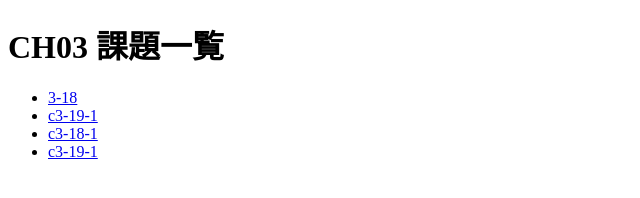
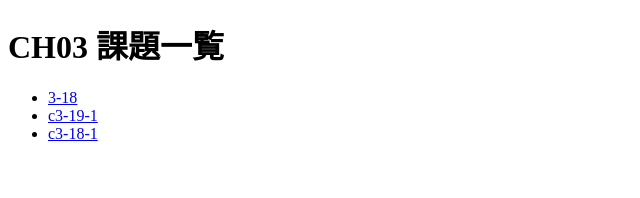
Before and after one commit to itc-n26008/CH03, a plain HTML site: page index.html in a window 1280 px wide. Shown: the full height of the page, 0-640 px from the left. Drawn offline with Linux system fonts and the light colour scheme.

Commit message:
Remove duplicate link to c3-19-1 in index.html

```diff
--- a/index.html
+++ b/index.html
@@ -11,7 +11,6 @@
         <li><a href="3-18/">3-18</a></li>
         <li><a href="c3-19-1">c3-19-1</a></li>
         <li><a href="chapter3/c3-18-1">c3-18-1</a></li>
-            <li><a href="c3-19-1/">c3-19-1</a></li>
     </ul>
 
 </body>
```
